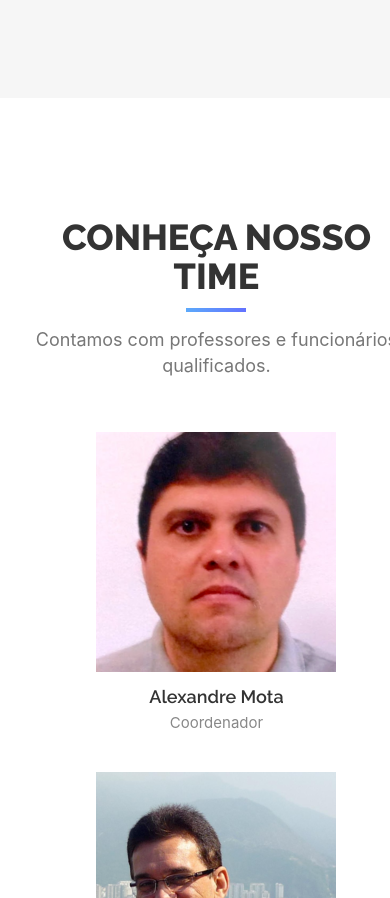
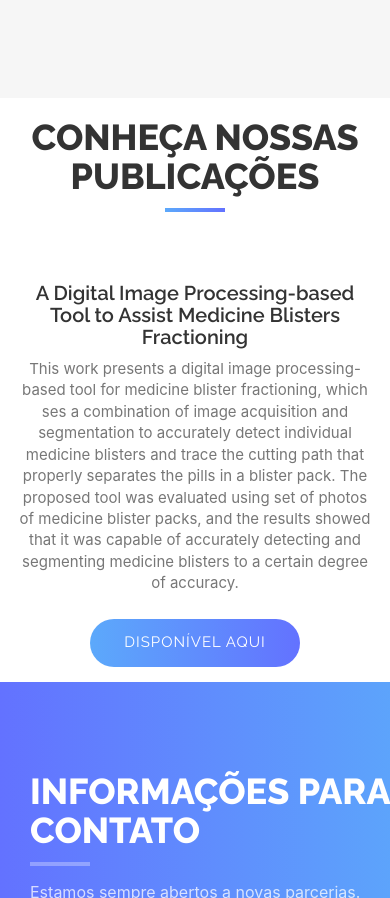
Before and after one commit to Curso-de-Robotica-e-IA/curso-de-robotica-ia.github.io, a React (Create React App) app: page / in a window 390 px wide. Shown: the part 4499-5397 px from the top of the page. Built offline with nearby package versions, Linux system fonts and the light colour scheme; what smooth-scroll would draw is missing.

Commit message:
feat: Adding publications

```diff
--- a/src/components/home/navigation.jsx
+++ b/src/components/home/navigation.jsx
@@ -41,8 +41,8 @@ export const Navigation = (props) => {
               </a>
             </li>
             <li>
-              <a href="#team" className="page-scroll">
-                Time
+              <a href="#publications" className="page-scroll">
+                Publicações
               </a>
             </li>
             <li>
--- /dev/null
+++ b/src/components/home/publications.jsx
@@ -0,0 +1,37 @@
+import Pdf from "../../data/CBEB_2024_Moacir.pdf";
+
+export const Publications = (props) => {
+  return (
+    <div id="publications" className="text-center">
+      <div className="container">
+        <div className="col-md-8 col-md-offset-2 section-title">
+          <h2>Conheça nossas Publicações</h2>
+        </div>
+        <div id="row">
+          {props.data
+            ? props.data.map((d, i) => (
+                <div className="row">
+                  <div className="col-xs-12 col-md-6">
+                    <div className="text">
+                      <h3>{d.title}</h3>
+                      <p>{d.abstract}</p>
+                    </div>
+                    <div className="btn btn-custom btn-lg page-scroll">
+                      <a
+                        href={Pdf}
+                        target="_blank"
+                        rel="noopener noreferrer"
+                        style={{ color: "#FFF" }}
+                      >
+                        Disponível aqui
+                      </a>
+                    </div>
+                  </div>
+                </div>
+              ))
+            : "loading"}
+        </div>
+      </div>
+    </div>
+  );
+};
--- a/src/data/data_home.json
+++ b/src/data/data_home.json
@@ -48,6 +48,12 @@
       "icon": "img/portfolio/TRE/07-TRE-Large.jpg",
       "name": "Projeto de automação das urnas eletrônicas no processo de auditoria",
       "text": "CIn-UFPE desenvolve solução inédita com inteligência artificial e automação para teste em urnas eletrônicas em parceria com o TRE-PE e Softex."
+    }
+  ],
+  "Publications":[
+    {
+      "title":"A Digital Image Processing-based Tool to Assist Medicine Blisters Fractioning",
+      "abstract":"This work presents a digital image processing-based tool for medicine blister fractioning, which ses a combination of image acquisition and segmentation to accurately detect individual medicine blisters and trace the cutting path that properly separates the pills in a blister pack. The proposed tool was evaluated using set of photos of medicine blister packs, and the results showed that it was capable of accurately detecting and  segmenting medicine blisters to a certain degree of accuracy."
     }
   ],
   "Team": [
--- a/src/pages/home.jsx
+++ b/src/pages/home.jsx
@@ -4,7 +4,7 @@ import { Header } from "../components/home/header";
 import { Skills } from "../components/home/skills";
 import { About } from "../components/home/about";
 import { Projects } from "../components/home/projects";
-import { Team } from "../components/home/team";
+import { Publications } from "../components/home/publications";
 import { Contact } from "../components/home/contact";
 import JsonData from "../data/data_home.json";
 import SmoothScroll from "smooth-scroll";
@@ -28,7 +28,7 @@ export const Home = () => {
       <Skills data={landingPageData.Features} />
       <About data={landingPageData.About} />
       <Projects data={landingPageData.Services} />
-      <Team data={landingPageData.Team} />
+      <Publications data={landingPageData.Publications} />
       <Contact data={landingPageData.Contact} />
     </div>
   );
```
Also changed, not shown: public/img/rodapefull.png, 1 other file (tests, documents, lock files or other folders).
